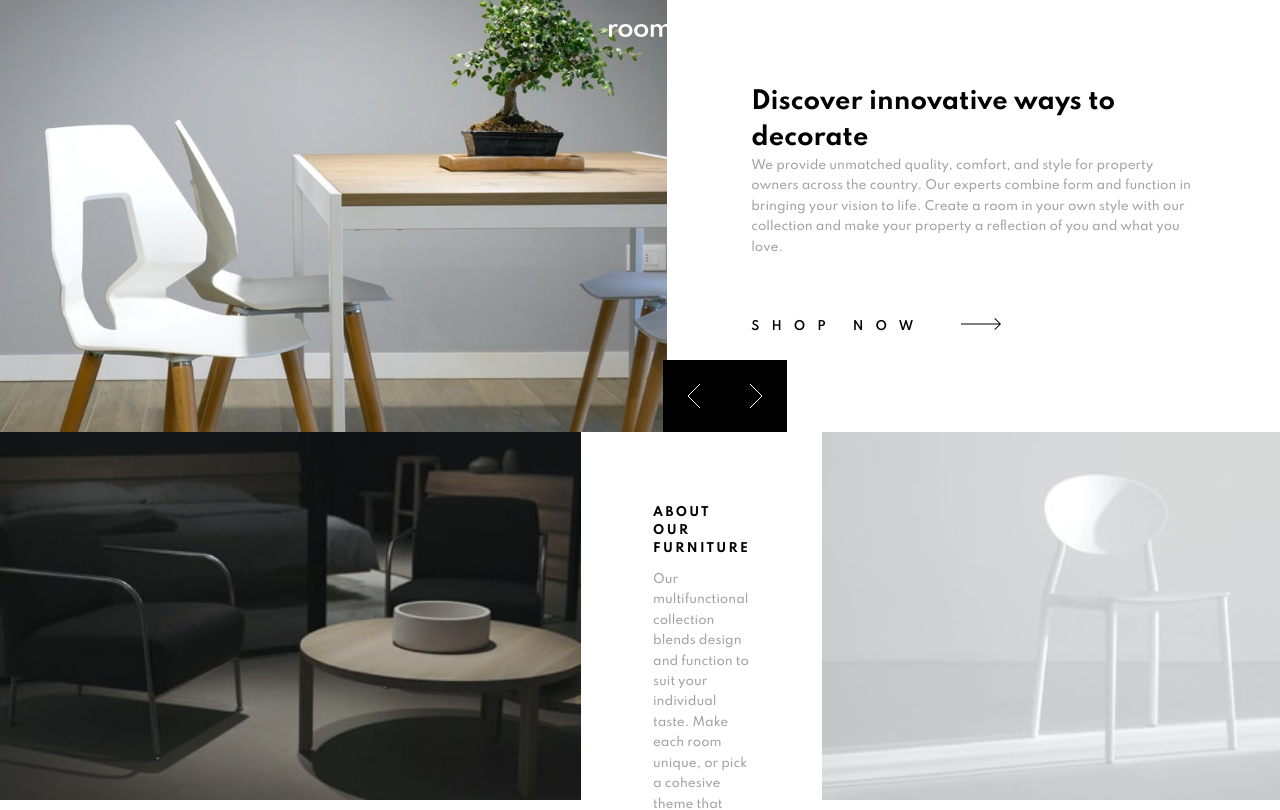
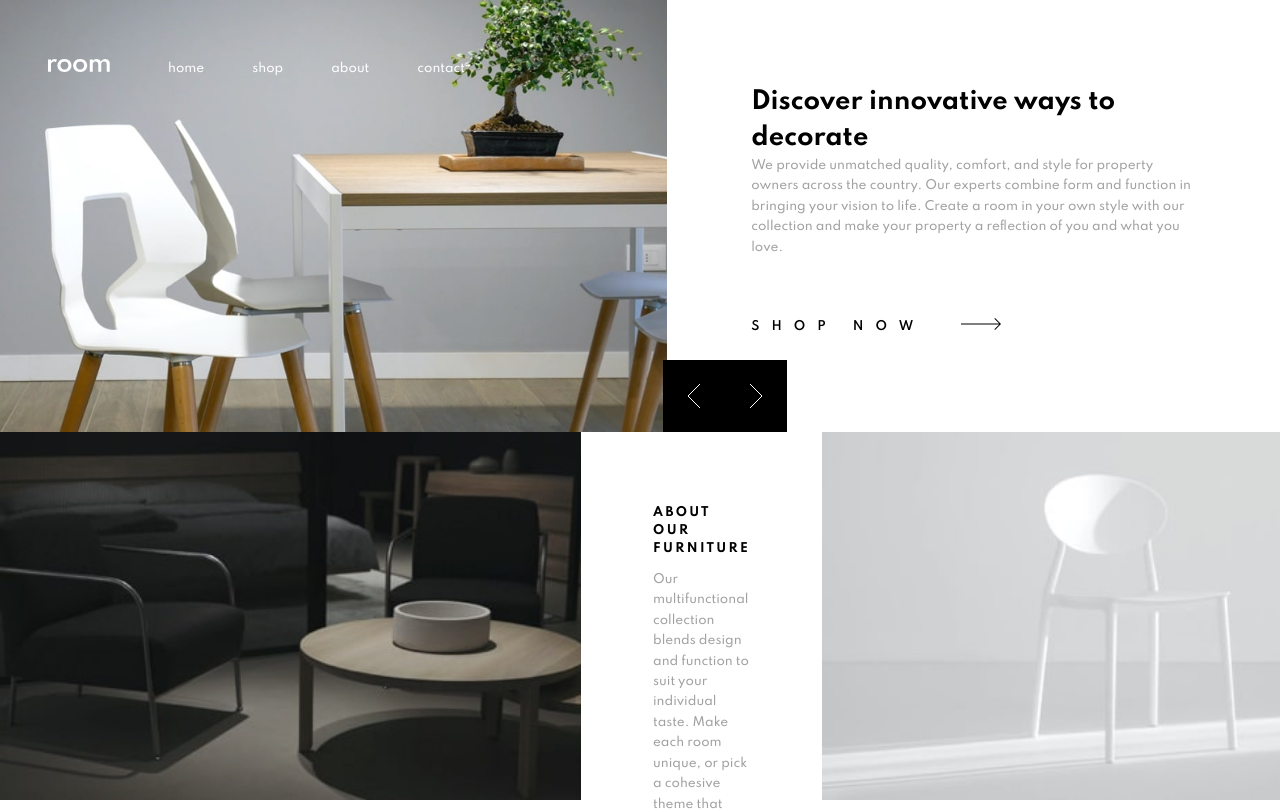
Before and after one commit to puyanwei/fe-practice, a React (Create React App) app: page /furniture-shop in a window 1280 px wide. Shown: the top 810 px of the page. Built offline with nearby package versions, Linux system fonts and the light colour scheme.

Commit message:
Positions desktop navbar and logo

```diff
--- a/src/components/furniture-shop/Carousel.tsx
+++ b/src/components/furniture-shop/Carousel.tsx
@@ -2,6 +2,8 @@ import { useState } from 'react';
 import StyledIcon from 'components/shared/StyledIcon';
 import IconAngleLeft from 'icons/furniture-shop-icons/IconAngleLeft';
 import IconAngleRight from 'icons/furniture-shop-icons/IconAngleRight';
+import LogoRoom from 'icons/furniture-shop-icons/LogoRoom';
+import Navbar from './Navbar';
 
 export interface CarouselProps {
   mobileImages: string[];
@@ -10,6 +12,7 @@ export interface CarouselProps {
 
 const Carousel = ({ mobileImages, desktopImages }: CarouselProps) => {
   const [imageIndex, setImageIndex] = useState(0);
+  const desktopSize = window.innerWidth > 1024;
 
   const handleImageIndex = (iteration: number) => {
     const indexNumber = imageIndex + iteration;
@@ -21,11 +24,7 @@ const Carousel = ({ mobileImages, desktopImages }: CarouselProps) => {
     <div className="relative lg:w-3/5 lg:max-h-96">
       <img
         className="w-full my-4 mt-0 lg:my-0 lg:object-cover lg:h-full"
-        src={
-          window.innerWidth < 1024
-            ? mobileImages[imageIndex]
-            : desktopImages[imageIndex]
-        }
+        src={desktopSize ? desktopImages[imageIndex] : mobileImages[imageIndex]}
         alt=""
       />
       <div className="bg-black absolute bottom-0 right-0 h-12 lg:-right-20 lg:ml-px">
@@ -42,6 +41,17 @@ const Carousel = ({ mobileImages, desktopImages }: CarouselProps) => {
           styles="inline-flex p-4 hover:bg-grayDarker"
         />
       </div>
+      {desktopSize && (
+        <div className="absolute top-0 m-8">
+          <StyledIcon
+            icon={<LogoRoom />}
+            styles="text-white font-semibold inline-flex"
+          />
+          <div className="inline-flex text-white absolute top-2 left-16">
+            <Navbar headerNames={['home', 'shop', 'about', 'contact']} />
+          </div>
+        </div>
+      )}
     </div>
   );
 };
--- a/src/components/furniture-shop/Navbar.tsx
+++ b/src/components/furniture-shop/Navbar.tsx
@@ -6,7 +6,7 @@ const Navbar = ({ headerNames }: NavbarProps) => (
   <nav>
     <ul className="flex">
       {headerNames.map((name) => (
-        <li className="text-xxs font-bold inline-flex m-4">
+        <li className="text-xxs font-bold inline-flex m-4 lg:font-thin lg:mt-0 lg:hover:underline">
           <a href="#">{name}</a>
         </li>
       ))}
--- a/src/pages/FurnitureShop.tsx
+++ b/src/pages/FurnitureShop.tsx
@@ -49,7 +49,7 @@ const FurnitureShop = () => {
               <>
                 <StyledIcon
                   icon={<LogoRoom />}
-                  styles="absolute text-white font-semibold top-4 left-1/2 transform -translate-x-1/2"
+                  styles="absolute text-white font-semibold top-4 left-1/2 transform -translate-x-1/2 lg:hidden"
                 />
                 <StyledIcon
                   icon={<IconHamburger />}
```
